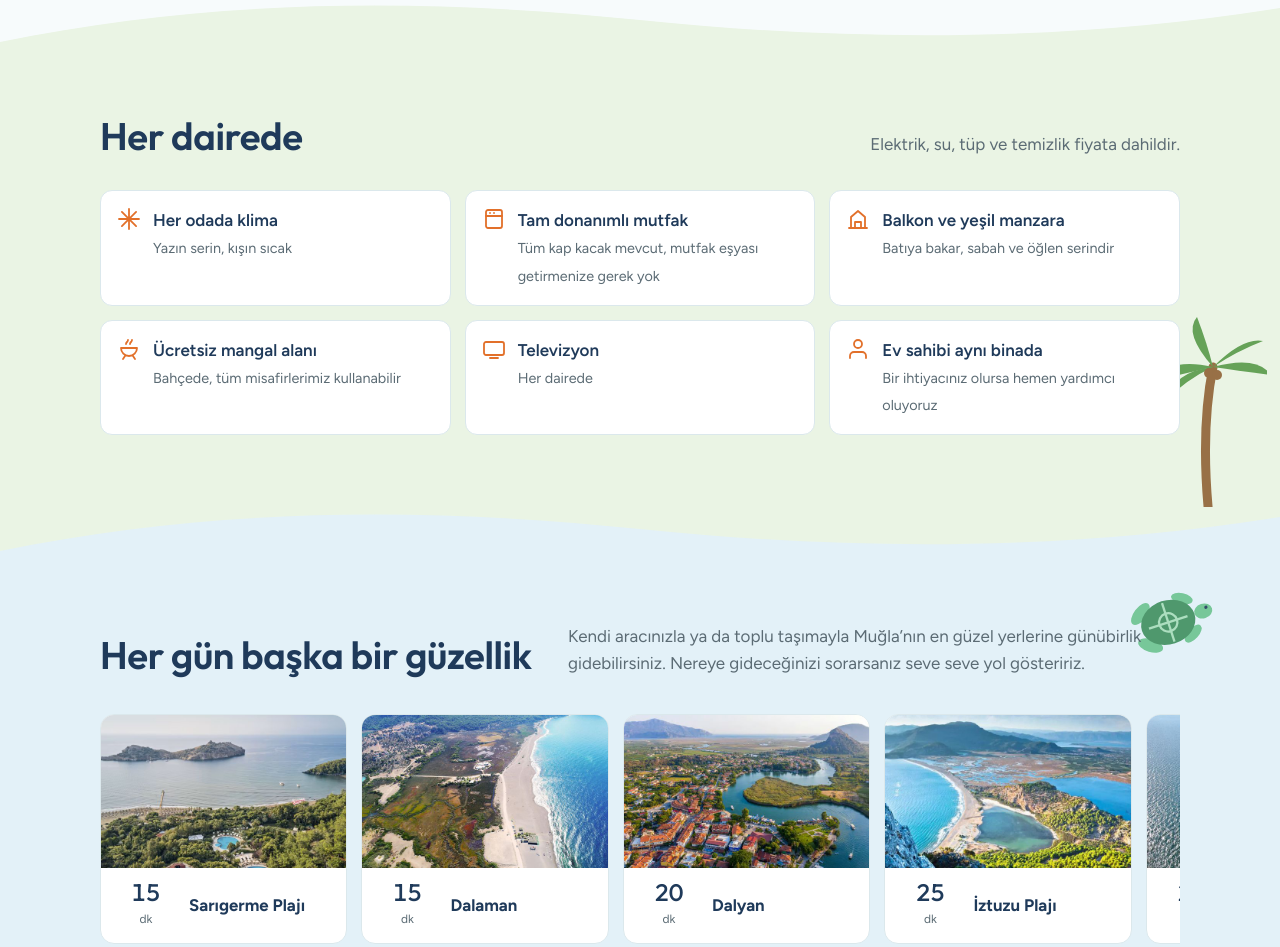
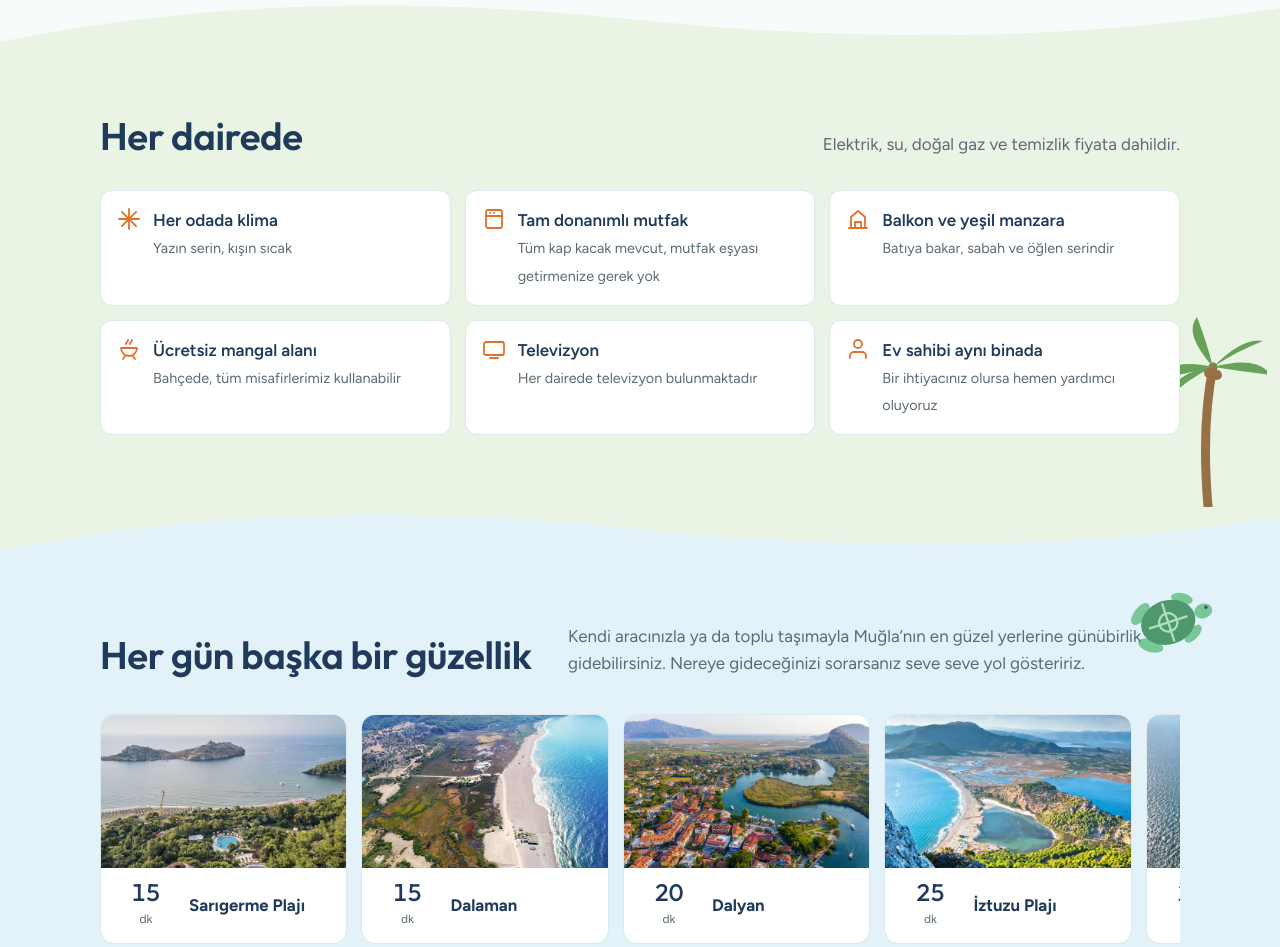
Before and after one commit to keskinahmetf/sevilen-konaklama, a plain HTML site: page index.html in a window 1280 px wide. Shown: the part 3240-4187 px from the top of the page. Drawn offline with Linux system fonts and the light colour scheme.

Commit message:
Add files via upload

```diff
--- a/index.html
+++ b/index.html
@@ -637,8 +637,8 @@ const T = {
     rooms:[["Yataklar","1 çift kişilik + 4 tek kişilik yatak","DSSSS"],["Salon + açık mutfak","2 koltuk ve açık mutfak","FFK"]],
     chipGarden:"Bahçe", chipBalcony:"Balkon", chipEnsuite:"Ebeveyn banyosu", chipAc:"Her odada klima", chipNoWifi:"Wi-Fi yok", baths:"Banyo",
     guests:"Kişi", rooms_:"Oda", size:"Büyüklük", floor:"Kat", upTo:n=>`En fazla ${n} kişi`, photo:"Fotoğraf",
-    amenTitle:"Her dairede", amenLead:"Elektrik, su, tüp ve temizlik fiyata dahildir.",
-    amen:[["Her odada klima","Yazın serin, kışın sıcak"],["Tam donanımlı mutfak","Tüm kap kacak mevcut, mutfak eşyası getirmenize gerek yok"],["Balkon ve yeşil manzara","Batıya bakar, sabah ve öğlen serindir"],["Ücretsiz mangal alanı","Bahçede, tüm misafirlerimiz kullanabilir"],["Televizyon","Her dairede"],["Ev sahibi aynı binada","Bir ihtiyacınız olursa hemen yardımcı oluyoruz"]],
+    amenTitle:"Her dairede", amenLead:"Elektrik, su, doğal gaz ve temizlik fiyata dahildir.",
+    amen:[["Her odada klima","Yazın serin, kışın sıcak"],["Tam donanımlı mutfak","Tüm kap kacak mevcut, mutfak eşyası getirmenize gerek yok"],["Balkon ve yeşil manzara","Batıya bakar, sabah ve öğlen serindir"],["Ücretsiz mangal alanı","Bahçede, tüm misafirlerimiz kullanabilir"],["Televizyon","Her dairede televizyon bulunmaktadır"],["Ev sahibi aynı binada","Bir ihtiyacınız olursa hemen yardımcı oluyoruz"]],
     expTitle:"Her gün başka bir güzellik",
     expLead:"Kendi aracınızla ya da toplu taşımayla Muğla’nın en güzel yerlerine günübirlik gidebilirsiniz. Nereye gideceğinizi sorarsanız seve seve yol gösteririz.",
     explore:[["15","Sarıgerme Plajı","En yakın deniz"],["15","Dalaman","Havalimanı ve Kayacık Sahili"],["20","Dalyan","Kaunos antik kenti, kral mezarları, kanal tekne turu ve çamur banyosu"],["25","İztuzu Plajı","Caretta caretta kaplumbağalarının yuvası"],["25","Köyceğiz","Göl kenarında canlı müzikli yemek ve kordon yürüyüşü"],["25","Göcek","Koylar ve günlük tekne turları"],["35","Akyaka","Azmak Çayı üzerinde kahvaltı ve plaj"],["50","Fethiye","Ölüdeniz, Kelebekler Vadisi, Saklıkent, Kayaköy"],["55","Marmaris","Koyları ve marinası ile"]],
@@ -663,7 +663,7 @@ const T = {
     faqTitle:"Bilmeniz gerekenler",
     rulesTitle:"Ev kuralları",
     rules:["Ev içerisinde kesinlikle sigara içilmez.","Kumlu kıyafetleri lütfen çamaşır makinesine atmayın.","Evden ayrılırken lütfen klimayı kapatın.","Gece 00:00’dan sonra lütfen gürültü yapmayın.","Evcil hayvan kabul edilmez."],
-    notes:[["Giriş 15:00 · Çıkış 11:00","En erken giriş 15:00, en geç çıkış 11:00.",""],["En az 3 gün","3 günden kısa konaklamalarda ek temizlik ücreti alınır.",""],["Fiyat daire başına","Kişi başı değil. 6 kişiye kadar ek ücret yok.",""],["Her şey dahil","Elektrik, su, tüp ve temizlik fiyata dahildir.",""],["Wi-Fi yok","Dairelerimizde internet hizmeti bulunmuyor.","no"]],
+    notes:[["Giriş 15:00 · Çıkış 11:00","En erken giriş 15:00, en geç çıkış 11:00.",""],["En az 3 gün","3 günden kısa konaklamalarda ek temizlik ücreti alınır.",""],["Fiyat daire başına","Kişi başı değil. 6 kişiye kadar ek ücret yok.",""],["Her şey dahil","Elektrik, su, doğal gaz ve temizlik fiyata dahildir.",""],["Wi-Fi yok","Dairelerimizde internet hizmeti bulunmuyor.","no"]],
     faq:[
       ["Gelirken ne getirmeliyim?","Sadece kıyafet, havlu ve kişisel bakım eşyalarınızı getirmeniz yeterli. Daireler tam eşyalıdır, tüm mutfak eşyaları mevcuttur."],
       ["6 kişiden fazlayız, kalabilir miyiz?","Evet. 6 kişiden sonraki her kişi için günlük ek ücret alınır. Ek yatak ya da koltukların yatağa hazırlanması için lütfen önceden bizi arayın."],
@@ -690,8 +690,8 @@ const T = {
     rooms:[["Beds","1 double + 4 single beds","DSSSS"],["Living room + open kitchen","2 sofas and an open kitchen","FFK"]],
     chipGarden:"Garden", chipBalcony:"Balcony", chipEnsuite:"En-suite bathroom", chipAc:"AC in every room", chipNoWifi:"No Wi-Fi", baths:"Bathrooms",
     guests:"Guests", rooms_:"Rooms", size:"Size", floor:"Floor", upTo:n=>`Up to ${n} guests`, photo:"Photo",
-    amenTitle:"In every apartment", amenLead:"Electricity, water, gas and cleaning are included in the price.",
-    amen:[["Air conditioning in every room","Cool in summer, warm in winter"],["Fully equipped kitchen","All cookware and dishes provided"],["Balcony with green views","West-facing, cool in the morning and at midday"],["Free barbecue area","In the garden, for all guests"],["Television","In every apartment"],["Hosts in the same building","We help right away if you need anything"]],
+    amenTitle:"In every apartment", amenLead:"Electricity, water, natural gas and cleaning are included in the price.",
+    amen:[["Air conditioning in every room","Cool in summer, warm in winter"],["Fully equipped kitchen","All cookware and dishes provided"],["Balcony with green views","West-facing, cool in the morning and at midday"],["Free barbecue area","In the garden, for all guests"],["Television","Every apartment has a TV"],["Hosts in the same building","We help right away if you need anything"]],
     expTitle:"Somewhere new every day",
     expLead:"By car or public transport, the best of Muğla is within a day trip. Ask us where to go and we’ll gladly show you the way.",
     explore:[["15","Sarıgerme Beach","The nearest sea"],["15","Dalaman","Airport and Kayacık Beach"],["20","Dalyan","Ancient Kaunos, the rock tombs, canal boat trips and mud baths"],["25","İztuzu Beach","Nesting ground of the loggerhead turtles"],["25","Köyceğiz","Lakeside dinners with live music and a promenade walk"],["25","Göcek","Bays and daily boat tours"],["35","Akyaka","Breakfast over the Azmak river and a lovely beach"],["50","Fethiye","Ölüdeniz, Butterfly Valley, Saklıkent, Kayaköy"],["55","Marmaris","Bays and marina"]],
@@ -716,7 +716,7 @@ const T = {
     faqTitle:"Good to know",
     rulesTitle:"House rules",
     rules:["No smoking inside the apartment.","Please don’t put sandy clothes in the washing machine.","Please switch off the air conditioning when you go out.","Please keep quiet after midnight.","No pets allowed."],
-    notes:[["Check-in 15:00 · Check-out 11:00","Earliest check-in 15:00, latest check-out 11:00.",""],["3 days minimum","Stays shorter than 3 days have an extra cleaning fee.",""],["Price per apartment","Not per person. No extra charge up to 6 guests.",""],["All included","Electricity, water, gas and cleaning are included.",""],["No Wi-Fi","The apartments do not have internet.","no"]],
+    notes:[["Check-in 15:00 · Check-out 11:00","Earliest check-in 15:00, latest check-out 11:00.",""],["3 days minimum","Stays shorter than 3 days have an extra cleaning fee.",""],["Price per apartment","Not per person. No extra charge up to 6 guests.",""],["All included","Electricity, water, natural gas and cleaning are included.",""],["No Wi-Fi","The apartments do not have internet.","no"]],
     faq:[
       ["What should I bring?","Just clothes, towels and personal care items. The apartments are fully furnished and the kitchen has everything you need."],
       ["We are more than 6. Can we stay?","Yes. Each person beyond 6 pays a small daily extra. Please call in advance so we can prepare an extra bed or the sofas."],
```
